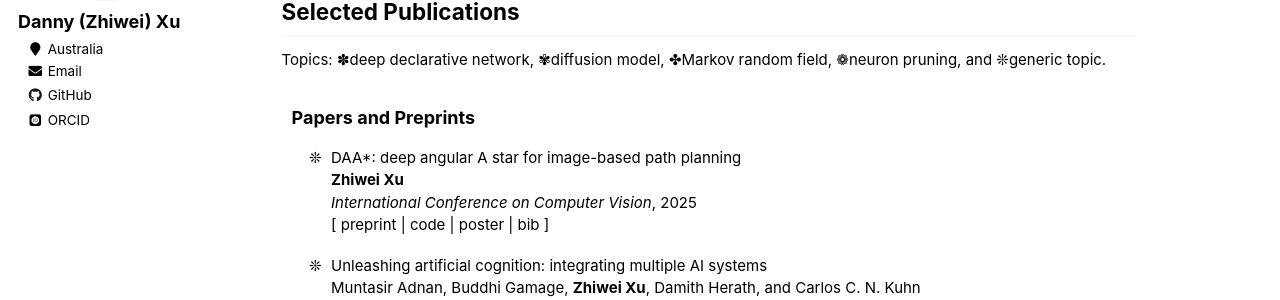
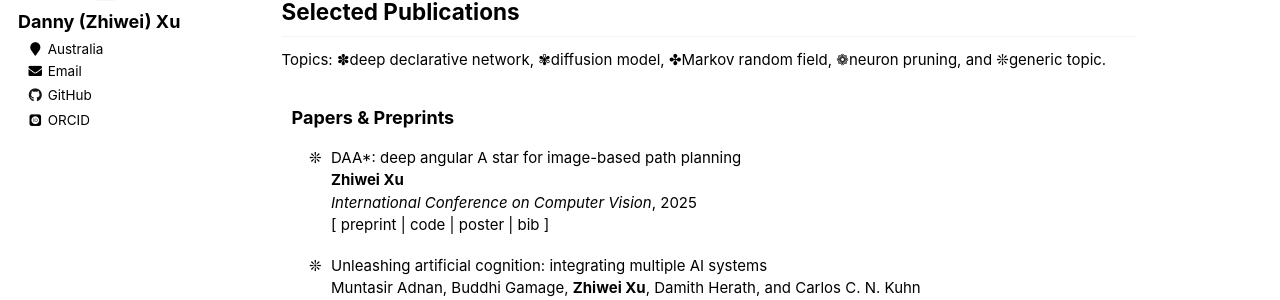
Before and after one commit to zwxu064/zwxu064.github.io, a Jekyll site: the page built from _pages/about.html, in a window 1280 px wide and 900 px high. Shown: the part 297-597 px from the top of the window. Built offline with Jekyll 4.4.1, drawn with Linux system fonts in a browser that asks for light colours; some web fonts are replaced.

Commit message:
Update about.html

```diff
--- a/_pages/about.html
+++ b/_pages/about.html
@@ -29,7 +29,7 @@ ul{li{padding-inline-start: 1ch;}}
     and <span style="color:black">❊</span>generic topic.
   </div>
 
-  <h3 class="tab">Papers and Preprints</h3>
+  <h3 class="tab">Papers & Preprints</h3>
   <ul class="generic">
   <li style="color:black">
 	  <div><span style="font-size:1em">DAA*: deep angular A star for image-based path planning</span></div>
```
